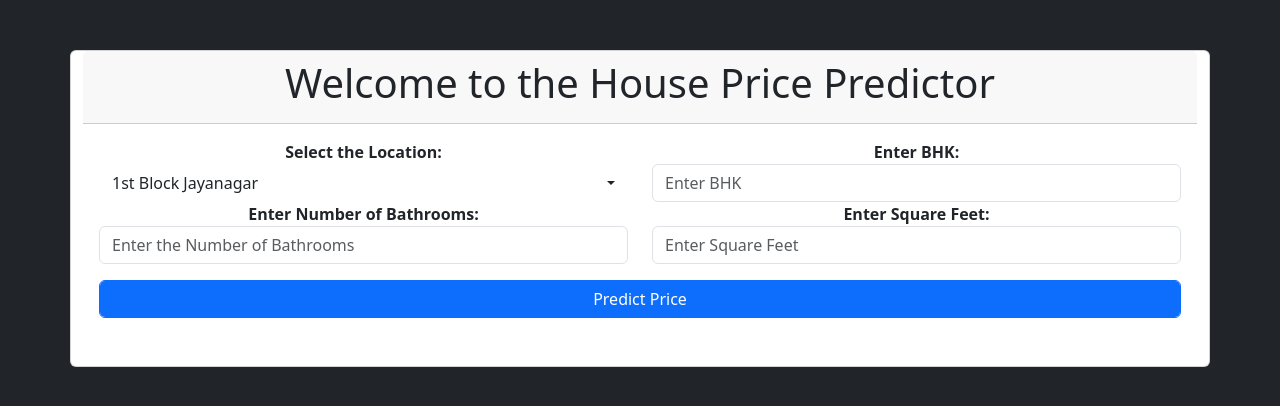
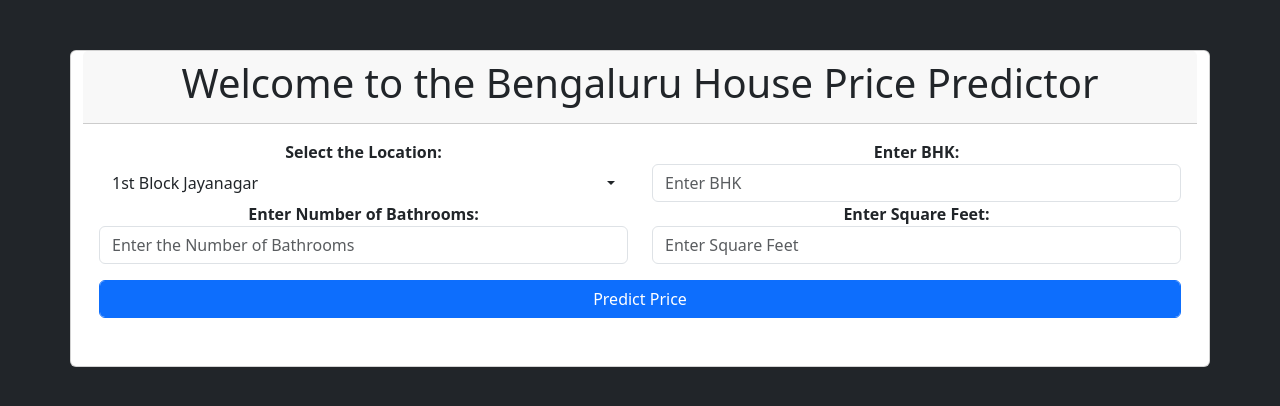
Before and after one commit to Tanuja2123/HousePricePrediction, a Flask app: page / in a window 1280 px wide. Shown: the top 406 px of the page. Run offline with Flask 3, Linux system fonts and the light colour scheme; parts of the project's set-up code (start-up, migrations or seed data) failed here and were passed over; some libraries are stand-ins or nearby versions.

Commit message:
Update index.html

```diff
--- a/HousePricePrediction/templates/index.html
+++ b/HousePricePrediction/templates/index.html
@@ -17,7 +17,7 @@
         <div class="row">
             <div class="card" style="width:100%; height:100%; margin-top:50px">
                 <div class="card-header text-center">
-                    <h1>Welcome to the House Price Predictor</h1>
+                    <h1>Welcome to the Bengaluru House Price Predictor</h1>
                 </div>
                 <div class="card-body">
                     <form method="post" accept-charset="utf-8">
```
